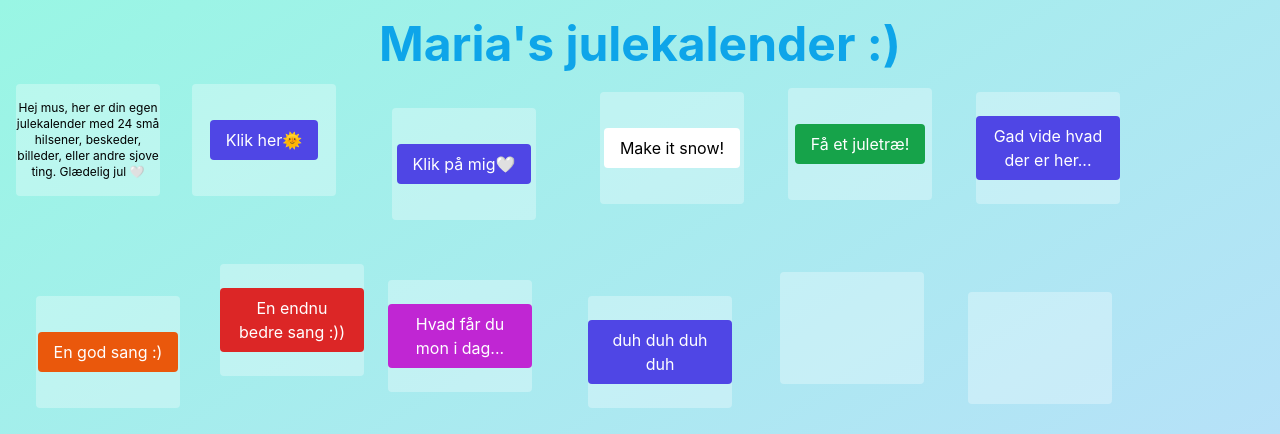
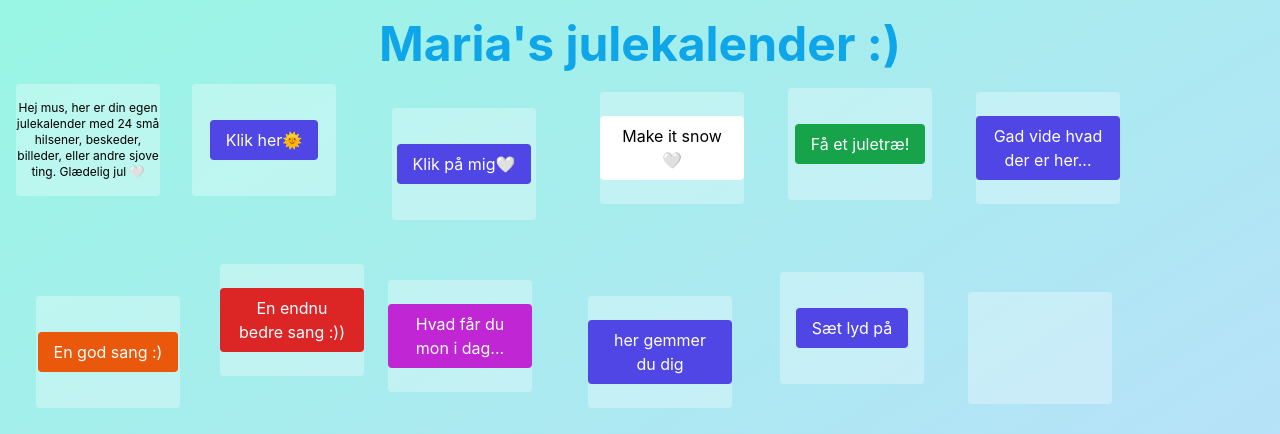
Before and after one commit to antonvdi/antonvdi-web, a React (Create React App) app in the folder frontend/: page /maria in a window 1280 px wide. Shown: the top 434 px of the page. Built offline with nearby package versions, Linux system fonts and the light colour scheme.

Commit message:
adds minor changes

```diff
--- a/frontend/package.json
+++ b/frontend/package.json
@@ -46,6 +46,7 @@
     ]
   },
   "devDependencies": {
+    "sass": "^1.69.5",
     "tailwindcss": "^3.3.5"
   }
 }
--- a/frontend/src/components/ChristmasCalendar.tsx
+++ b/frontend/src/components/ChristmasCalendar.tsx
@@ -10,6 +10,8 @@ import Advent6 from "./advents/Advent6";
 import Advent7 from "./advents/Advent7";
 import Advent8 from "./advents/Advent8";
 import Advent9 from "./advents/Advent9";
+import Advent10 from "./advents/Advent10";
+import Advent24 from "./advents/Advent24";
 
 const calendar = [
   <Advent0 />,
@@ -22,6 +24,7 @@ const calendar = [
   <Advent7 />,
   <Advent8 />,
   <Advent9 />,
+  <Advent10 />,
   <></>,
   <></>,
   <></>,
@@ -34,8 +37,7 @@ const calendar = [
   <></>,
   <></>,
   <></>,
-  <></>,
-  <></>,
+  <Advent24 />,
 ];
 
 const ChristmasCalendar: React.FC = () => {
--- /dev/null
+++ b/frontend/src/components/advents/Advent10.tsx
@@ -0,0 +1,26 @@
+import React from "react";
+import DialogButton from "../DialogButton";
+
+const Advent10: React.FC = () => {
+  return (
+    <>
+      <DialogButton
+        title=""
+        buttonText="Sæt lyd på"
+        buttonColor="bg-indigo-600"
+        buttonColorHover="hover:bg-indigo-800"
+        body={
+          <div className="max-width-sm">
+            <div
+              dangerouslySetInnerHTML={{
+                __html: `<iframe width="110" height="200" src="https://www.myinstants.com/instant/tu-tu-tu-du-max-verstappen-18834/embed/" frameborder="0" scrolling="no"></iframe>`,
+              }}
+            ></div>
+          </div>
+        }
+      />
+    </>
+  );
+};
+
+export default Advent10;
--- a/frontend/src/components/advents/Advent3.tsx
+++ b/frontend/src/components/advents/Advent3.tsx
@@ -5,7 +5,7 @@ const Advent3: React.FC = () => {
   const { context, setContext } = useContext(ChristmasContext);
 
   const switchSnow = () => {
-    setContext({ ...context, isSnowing: true });
+    setContext({ ...context, isSnowing: !context.isSnowing });
   };
 
   return (
@@ -14,7 +14,7 @@ const Advent3: React.FC = () => {
         onClick={switchSnow}
         className="bg-white hover:bg-gray-200 hover:scale-105 text-black py-2 px-4 rounded transform active:scale-95 transition-transform"
       >
-        Make it snow!
+        Make it snow🤍
       </button>
     </>
   );
--- a/frontend/src/components/advents/Advent4.tsx
+++ b/frontend/src/components/advents/Advent4.tsx
@@ -5,7 +5,7 @@ const Advent4: React.FC = () => {
   const { context, setContext } = useContext(ChristmasContext);
 
   const addTree = () => {
-    setContext({ ...context, showTree: true });
+    setContext({ ...context, showTree: !context.showTree });
   };
 
   return (
--- a/frontend/src/components/advents/Advent6.tsx
+++ b/frontend/src/components/advents/Advent6.tsx
@@ -1,5 +1,6 @@
 import React from "react";
 import DialogButton from "../DialogButton";
+import { ReactComponent as PenguinSVG } from "../../resources/penguin.svg";
 
 const Advent6: React.FC = () => {
   return (
@@ -10,11 +11,19 @@ const Advent6: React.FC = () => {
         buttonColor="bg-orange-600"
         buttonColorHover="hover:bg-orange-800"
         body={
-          <div
-            dangerouslySetInnerHTML={{
-              __html: `<iframe style="border-radius:12px" src="https://open.spotify.com/embed/track/19a3JfW8BQwqHWUMbcqSx8?utm_source=generator" width="100%" height="152" frameBorder="0" allowfullscreen="" allow="autoplay; clipboard-write; encrypted-media; fullscreen; picture-in-picture" loading="lazy"></iframe>`,
-            }}
-          ></div>
+          <>
+            <div
+              dangerouslySetInnerHTML={{
+                __html: `<iframe style="border-radius:12px" src="https://open.spotify.com/embed/track/19a3JfW8BQwqHWUMbcqSx8?utm_source=generator" width="100%" height="152" frameBorder="0" allowfullscreen="" allow="autoplay; clipboard-write; encrypted-media; fullscreen; picture-in-picture" loading="lazy"></iframe>`,
+              }}
+            ></div>
+            <div className="w-[120px] mt-2">
+              <PenguinSVG width="100px" height="75px" />
+              <p>
+                <small>bent kan godt lide rihanna</small>
+              </p>
+            </div>
+          </>
         }
       />
     </>
--- a/frontend/src/components/advents/Advent7.tsx
+++ b/frontend/src/components/advents/Advent7.tsx
@@ -1,7 +1,7 @@
 import React from "react";
 import DialogButton from "../DialogButton";
 
-const Advent6: React.FC = () => {
+const Advent7: React.FC = () => {
   return (
     <>
       <DialogButton
@@ -21,4 +21,4 @@ const Advent6: React.FC = () => {
   );
 };
 
-export default Advent6;
+export default Advent7;
--- a/frontend/src/components/advents/Advent8.tsx
+++ b/frontend/src/components/advents/Advent8.tsx
@@ -2,7 +2,7 @@ import React from "react";
 import DialogButton from "../DialogButton";
 import Image from "../../resources/collage.png";
 
-const Advent6: React.FC = () => {
+const Advent8: React.FC = () => {
   return (
     <>
       <DialogButton
@@ -24,4 +24,4 @@ const Advent6: React.FC = () => {
   );
 };
 
-export default Advent6;
+export default Advent8;
--- a/frontend/src/components/advents/Advent9.tsx
+++ b/frontend/src/components/advents/Advent9.tsx
@@ -2,12 +2,12 @@ import React from "react";
 import DialogButton from "../DialogButton";
 import Image from "../../resources/Frank_Cars.webp";
 
-const Advent6: React.FC = () => {
+const Advent9: React.FC = () => {
   return (
     <>
       <DialogButton
         title=""
-        buttonText="duh duh duh duh"
+        buttonText="her gemmer du dig"
         buttonColor="bg-indigo-600"
         buttonColorHover="hover:bg-indigo-800"
         body={
@@ -25,4 +25,4 @@ const Advent6: React.FC = () => {
   );
 };
 
-export default Advent6;
+export default Advent9;
```
Also changed, not shown: 1 other file (tests, documents, lock files or other folders).
